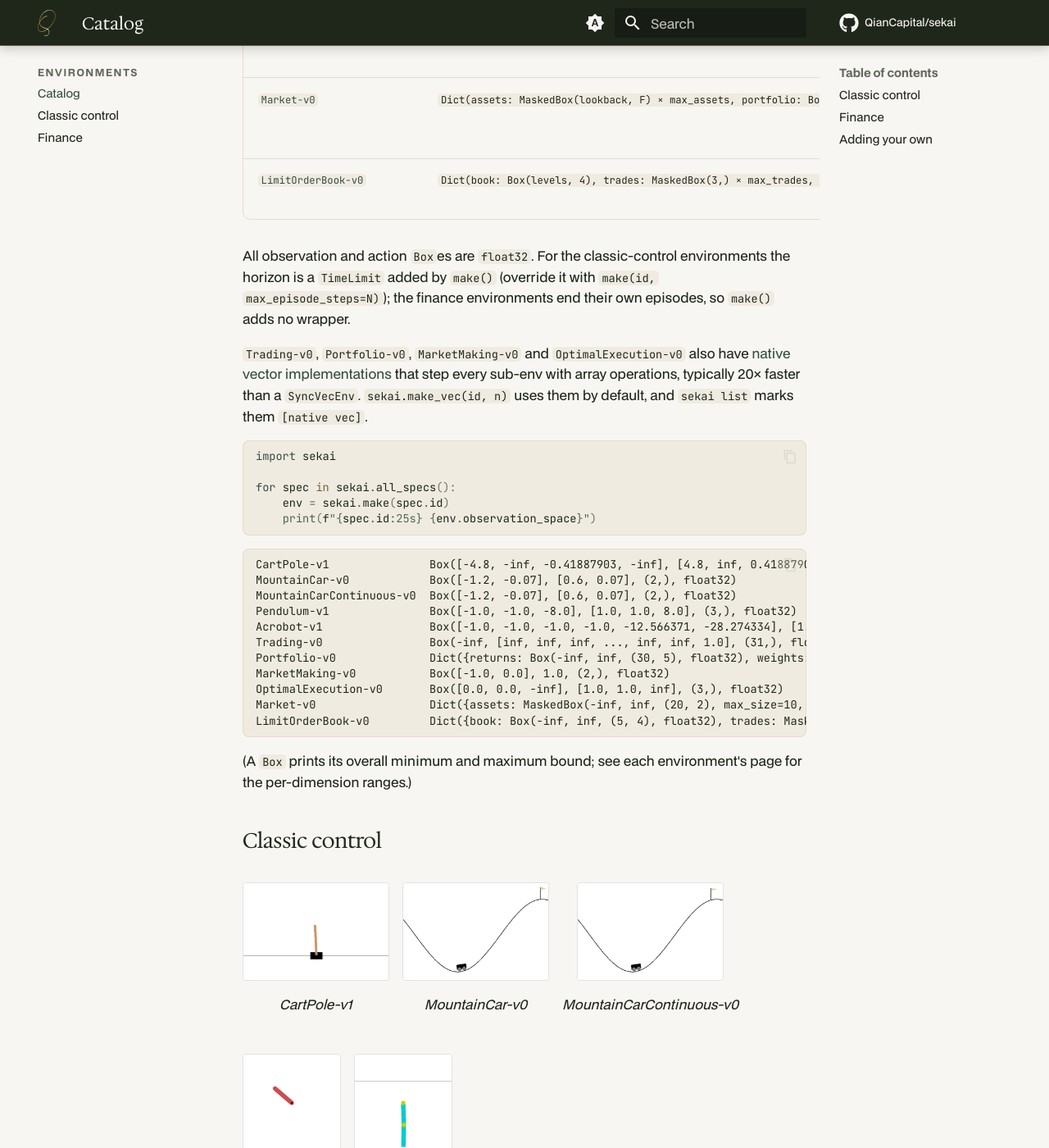
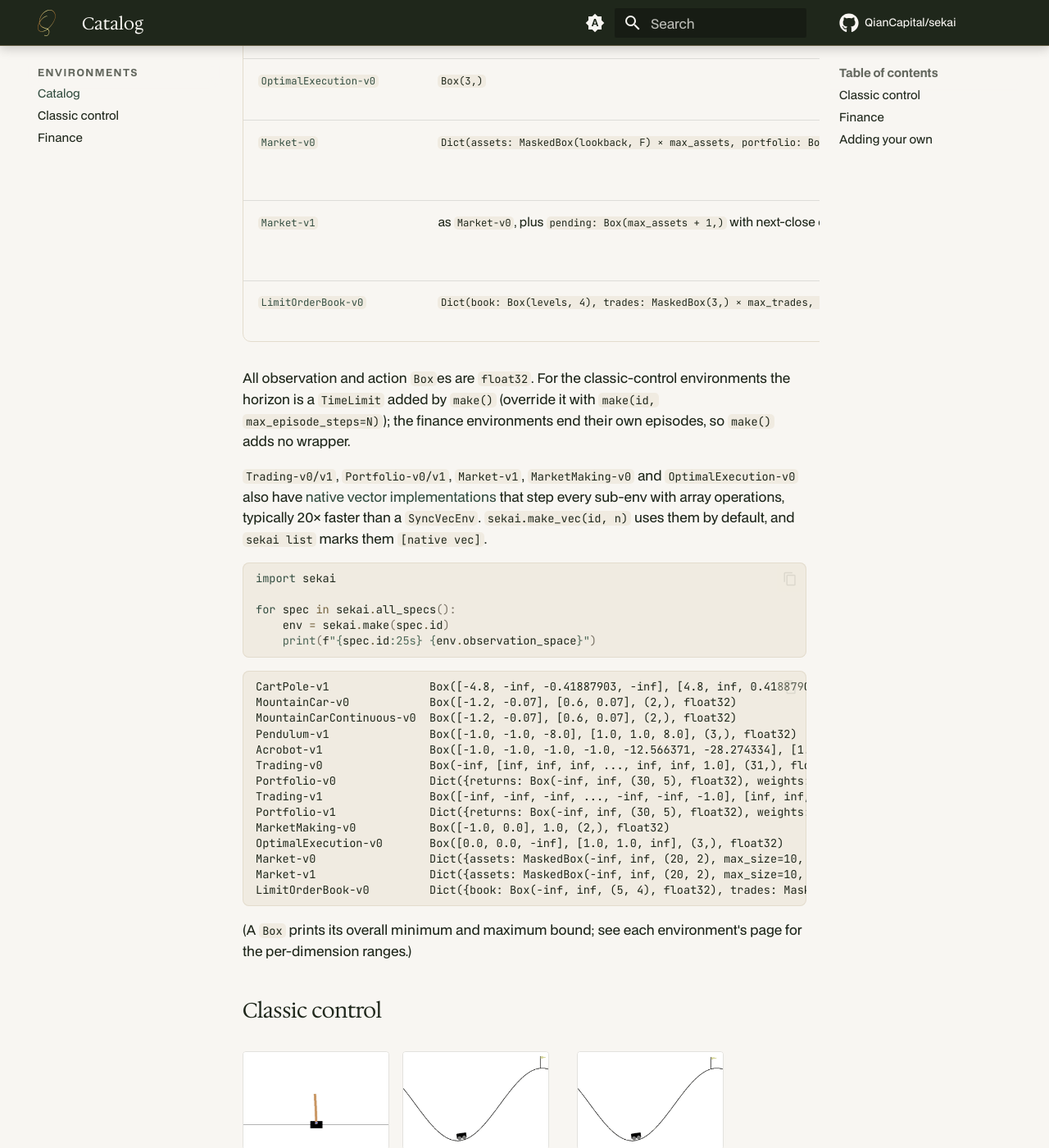
Before and after one commit to QianCapital/sekai, an MkDocs documentation site: the page built from docs/environments/index.md, in a window 1280 px wide and 1400 px high, scrolled down 902 px. Shown: the whole window at 82% size. Built offline with MkDocs 1.6.1 and Material for MkDocs 9.7.7, drawn with Linux system fonts in a browser that asks for light colours; comment, search, counter and statistics services are not loaded; some of the changed text lies outside the part shown.

Commit message:
List Market-v1, Trading-v1 and Portfolio-v1 in the environment catalog
Co-Authored-By: Claude Opus 5.5 <noreply@anthropic.com>

````diff
--- a/docs/environments/index.md
+++ b/docs/environments/index.md
@@ -12,17 +12,19 @@ Eleven environments are registered when `sekai` is imported. Build any of them w
 | [`Acrobot-v1`](classic-control.md#acrobot-v1) | `Box(6,)` | `Discrete(3)` | 500 (truncation) | −100 |
 | [`Trading-v0`](finance.md#trading-v0) | `Box(lookback + 1,)` | `Discrete(len(positions))` | `episode_length` = 252 (truncation) | — |
 | [`Portfolio-v0`](finance.md#portfolio-v0) | `Dict(returns: Box(lookback, n), weights: Box(n + 1,))` | `Box(0, 1, (n + 1,))`, or `Box(-1, 1, (n,))` with shorts | `episode_length` = 252 (truncation) | — |
+| [`Trading-v1`, `Portfolio-v1`](finance.md#options-shared-by-trading-v0-and-portfolio-v0) | as v0, plus the pending order | as v0 | as v0 | — |
 | [`MarketMaking-v0`](finance.md#marketmaking-v0) | `Box(2,)` | `Box(0, max_offset, (2,))` | `n_steps` = 200 (termination) | — |
 | [`OptimalExecution-v0`](finance.md#optimalexecution-v0) | `Box(3,)` | `Box(0, 1, (1,))` | `n_steps` = 25 (termination) | — |
 | [`Market-v0`](finance.md#market-v0) | `Dict(assets: MaskedBox(lookback, F) × max_assets, portfolio: Box(max_assets + 1,), account: Box(2,))` | `Box(0, 1, (max_assets + 1,))`, or `Box(-1, 1, (max_assets,))` with shorts | `episode_length` = 252 (truncation) | — |
+| [`Market-v1`](finance.md#market-v1) | as `Market-v0`, plus `pending: Box(max_assets + 1,)` with next-close execution (any `ObservationBuilder`) | as `Market-v0` (any `ActionMap`) | `episode_length` = 252 (truncation) | — |
 | [`LimitOrderBook-v0`](finance.md#limitorderbook-v0) | `Dict(book: Box(levels, 4), trades: MaskedBox(3,) × max_trades, agent: Box(6,))` | `MultiDiscrete([K + 1, K + 1, 3])` | `n_steps` = 300 (termination) | — |
 
 All observation and action `Box`es are `float32`. For the classic-control environments the
 horizon is a `TimeLimit` added by `make()` (override it with `make(id, max_episode_steps=N)`);
 the finance environments end their own episodes, so `make()` adds no wrapper.
 
-`Trading-v0`, `Portfolio-v0`, `MarketMaking-v0` and `OptimalExecution-v0` also have
-[native vector implementations](finance.md#native-vector-environments) that step every
+`Trading-v0/v1`, `Portfolio-v0/v1`, `Market-v1`, `MarketMaking-v0` and `OptimalExecution-v0`
+also have [native vector implementations](finance.md#native-vector-environments) that step every
 sub-env with array operations, typically 20× faster than a `SyncVecEnv`.
 `sekai.make_vec(id, n)` uses them by default, and `sekai list` marks them `[native vec]`.
 
@@ -42,9 +44,12 @@ Pendulum-v1               Box([-1.0, -1.0, -8.0], [1.0, 1.0, 8.0], (3,), float32
 Acrobot-v1                Box([-1.0, -1.0, -1.0, -1.0, -12.566371, -28.274334], [1.0, 1.0, 1.0, 1.0, 12.566371, 28.274334], (6,), float32)
 Trading-v0                Box(-inf, [inf, inf, inf, ..., inf, inf, 1.0], (31,), float32)
 Portfolio-v0              Dict({returns: Box(-inf, inf, (30, 5), float32), weights: Box(0.0, 1.0, (6,), float32)})
+Trading-v1                Box([-inf, -inf, -inf, ..., -inf, -inf, -1.0], [inf, inf, inf, ..., inf, 1.0, 1.0], (32,), float32)
+Portfolio-v1              Dict({returns: Box(-inf, inf, (30, 5), float32), weights: Box(0.0, 1.0, (6,), float32), pending: Box(0.0, 1.0, (6,), float32)})
 MarketMaking-v0           Box([-1.0, 0.0], 1.0, (2,), float32)
 OptimalExecution-v0       Box([0.0, 0.0, -inf], [1.0, 1.0, inf], (3,), float32)
 Market-v0                 Dict({assets: MaskedBox(-inf, inf, (20, 2), max_size=10, float32), portfolio: Box(-inf, inf, (11,), float32), account: Box(-inf, inf, (2,), float32)})
+Market-v1                 Dict({assets: MaskedBox(-inf, inf, (20, 2), max_size=10, float32), portfolio: Box(-inf, inf, (11,), float32), account: Box(-inf, inf, (2,), float32), pending: Box(-inf, inf, (11,), float32)})
 LimitOrderBook-v0         Dict({book: Box(-inf, inf, (5, 4), float32), trades: MaskedBox(-inf, inf, (3,), max_size=16, float32), agent: Box(-inf, inf, (6,), float32)})
 ```
 
@@ -115,6 +120,7 @@ NumPy-only RGB renderers.
 | [`MarketMaking-v0`](finance.md#marketmaking-v0) | bid and ask distances from the mid | Avellaneda–Stoikov closed-form quotes |
 | [`OptimalExecution-v0`](finance.md#optimalexecution-v0) | how much of a large order to sell each period | the Almgren–Chriss optimal schedule |
 | [`Market-v0`](finance.md#market-v0) | weights across a universe whose members list and delist, with costs, leverage and financing | equal weight; an oracle that sees the market regime |
+| [`Market-v1`](finance.md#market-v1) | the same, filling at the next close, with constraints, holding costs and risk models; batched on NumPy or torch | the [benchmark baselines](../finance/benchmarks.md) |
 | [`LimitOrderBook-v0`](finance.md#limitorderbook-v0) | bid and ask levels and market orders in a limit order book | inventory-skewed quotes |
 
 `Trading-v0`, `Portfolio-v0` and `Market-v0` run on simulated markets or on
````
